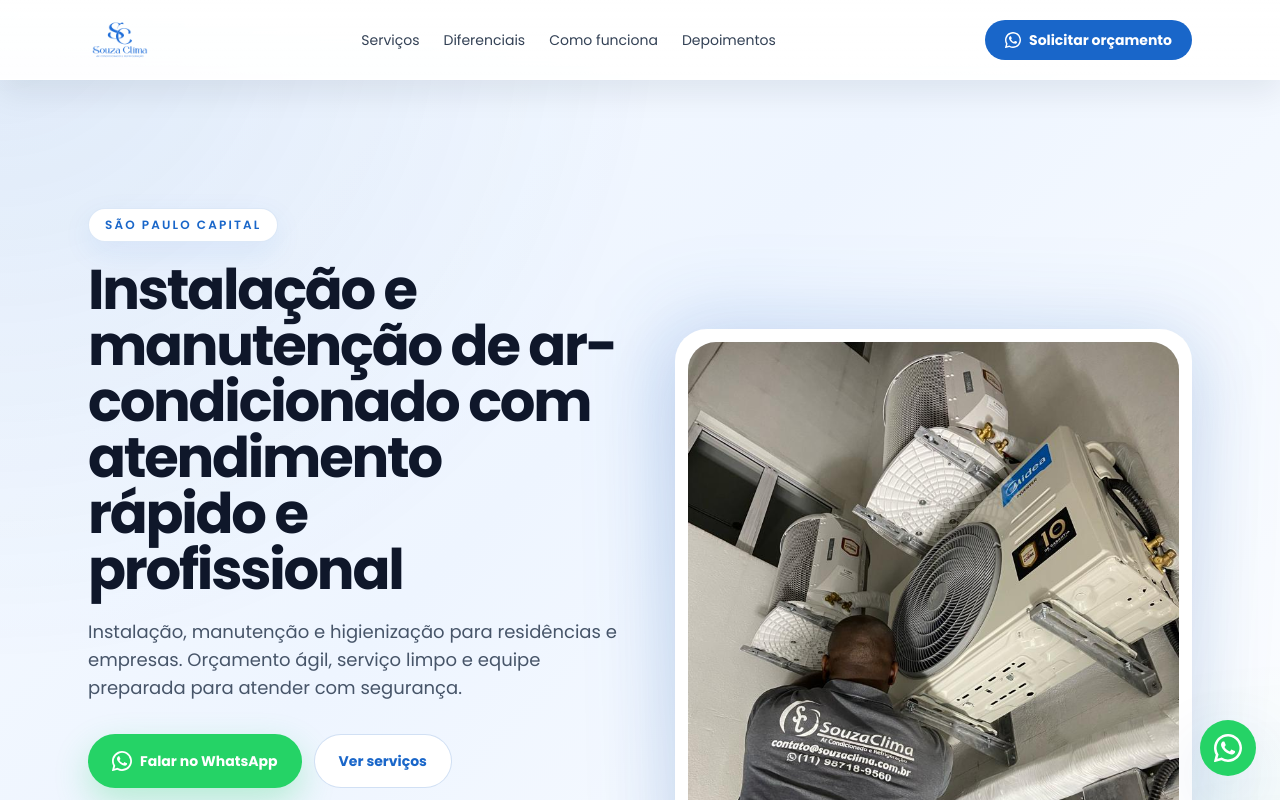
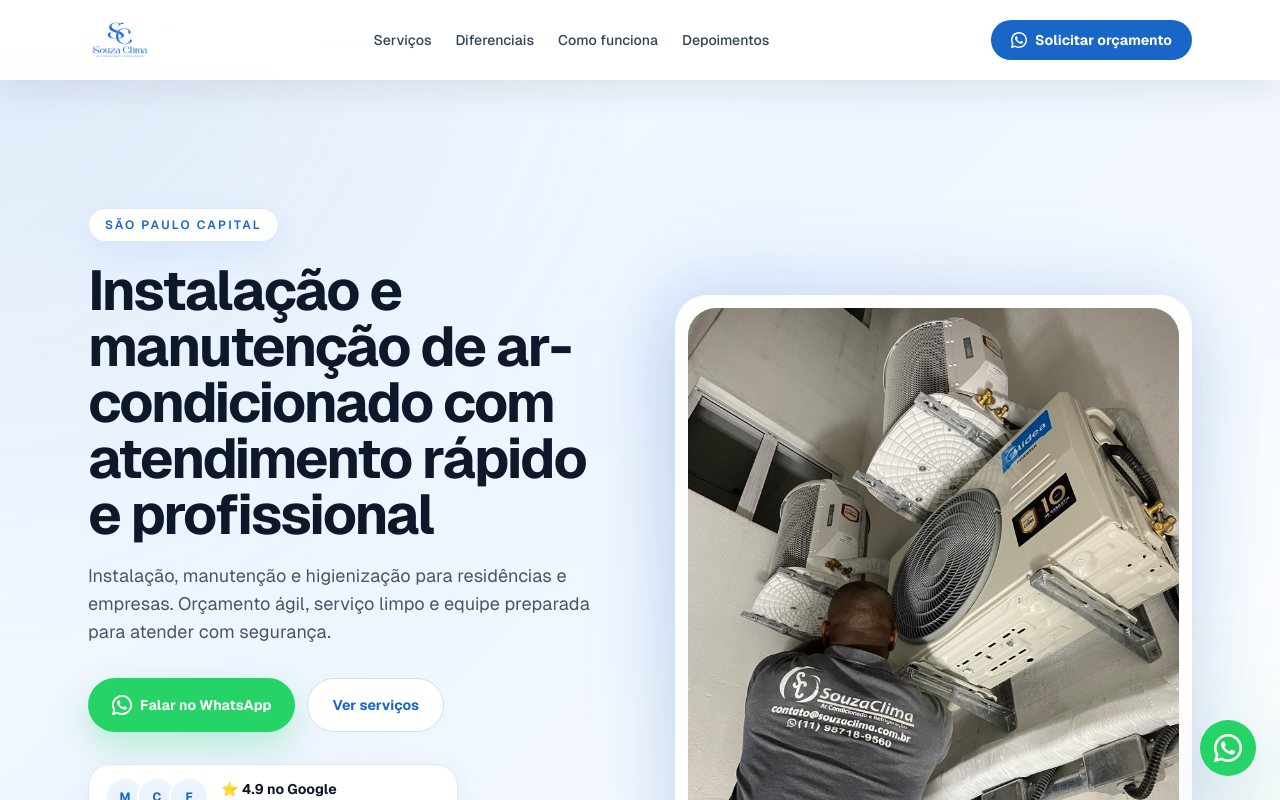
Before and after one commit to PietroNozella/LP-SouzaClima, a Next.js app: page / in a window 1280 px wide. Shown: the top 800 px of the page. Built offline with nearby package versions, Linux system fonts and the light colour scheme.

Commit message:
Update layout metadata to use brand logo favicon
Configure Next metadata icons to point to the LP logo and keep the current layout.tsx adjustments together in a single commit.

```diff
--- a/app/layout.tsx
+++ b/app/layout.tsx
@@ -1,12 +1,11 @@
 import type { Metadata } from "next";
-import { Poppins } from "next/font/google";
+import localFont from "next/font/local";
 import "./globals.css";
 import WhatsAppFloat from "./components/WhatsAppFloat";
 
-const poppins = Poppins({
-  subsets: ["latin"],
+const geistSans = localFont({
+  src: "./fonts/GeistVF.woff",
   variable: "--font-sans",
-  weight: ["400", "600", "700"],
   display: "swap",
 });
 
@@ -14,6 +13,11 @@ export const metadata: Metadata = {
   title: "Souza Clima | Ar Condicionado e Refrigeração em São Paulo",
   description:
     "Instalação, manutenção e higienização de ar-condicionado em São Paulo capital. Atendimento ágil, prazo garantido e equipe qualificada. Solicite seu orçamento.",
+  icons: {
+    icon: "/images/logo.png",
+    shortcut: "/images/logo.png",
+    apple: "/images/logo.png",
+  },
   keywords: [
     "ar condicionado São Paulo",
     "instalação ar condicionado",
@@ -36,7 +40,7 @@ export default function RootLayout({
   children: React.ReactNode;
 }>) {
   return (
-    <html lang="pt-BR" className={poppins.variable}>
+    <html lang="pt-BR" className={geistSans.variable}>
       <body className="font-sans antialiased">
         {children}
         <WhatsAppFloat />
```
